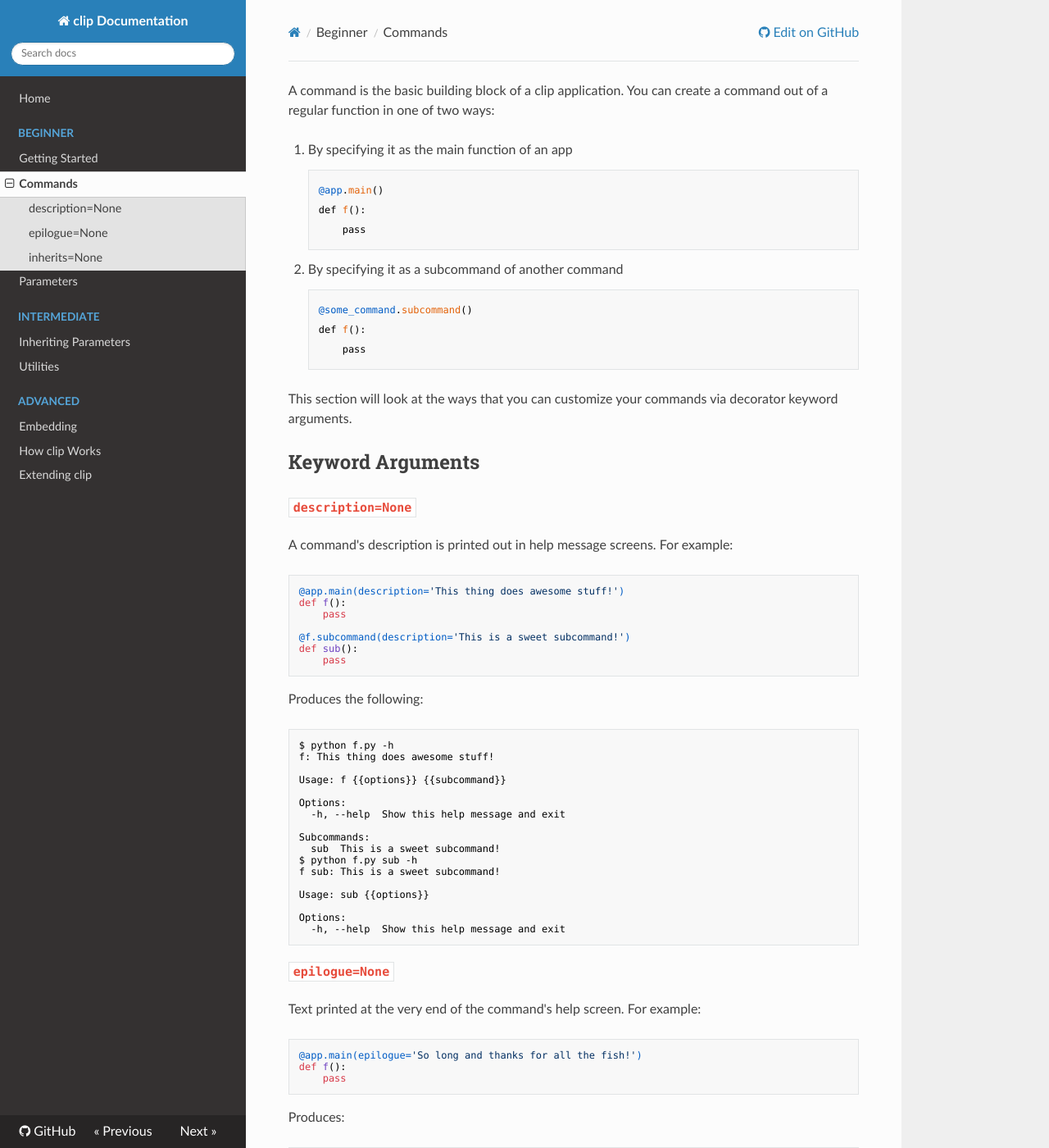
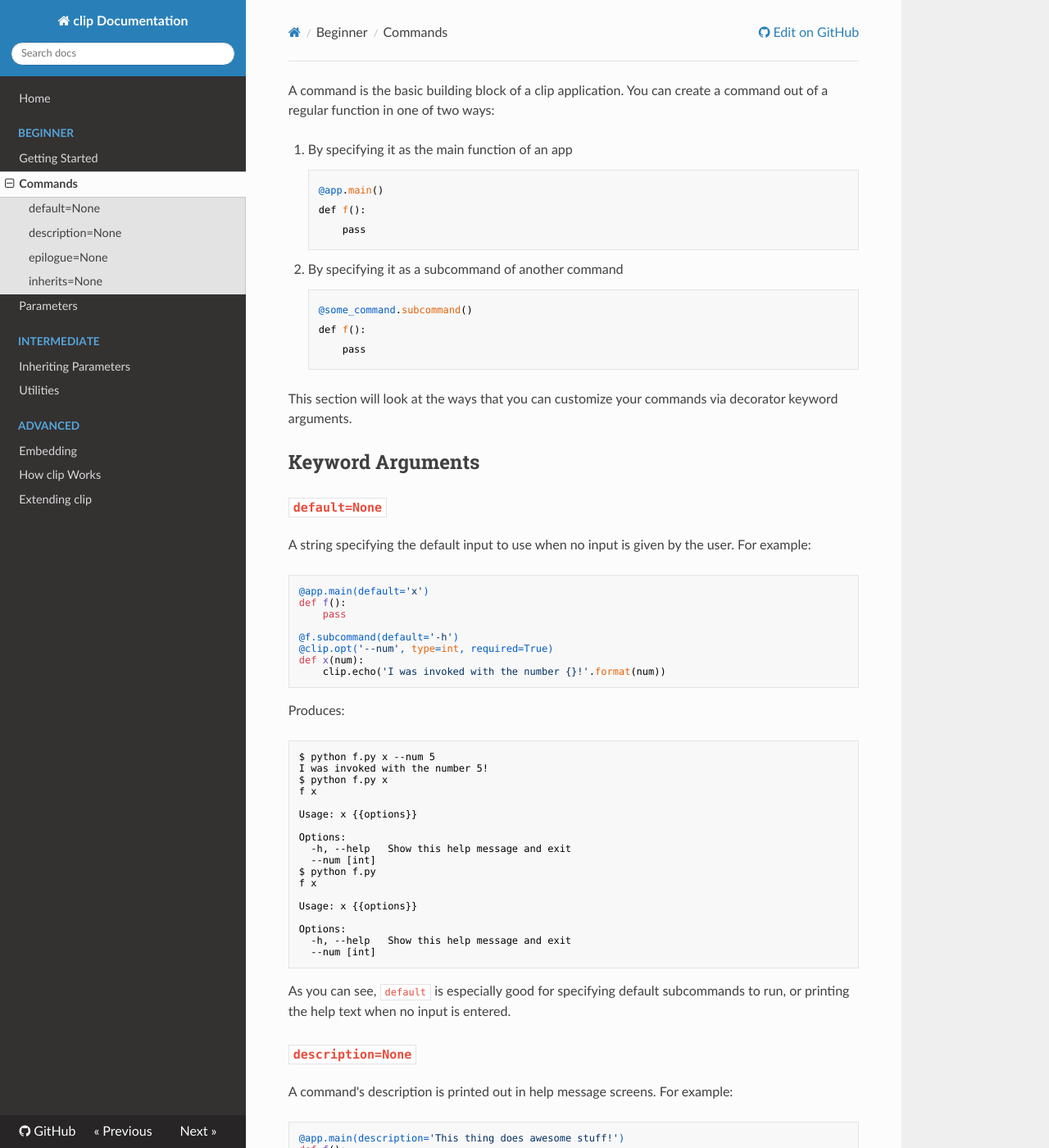
Before and after one commit to willyg302/clip.py, an MkDocs documentation site: the page built from docs/commands.md, in a window 1280 px wide and 1400 px high. Shown: the whole window at 82% size. Built offline with MkDocs 1.6.1, drawn with Linux system fonts in a browser that asks for light colours; nearby versions of some CDN libraries; old or Windows-style settings are respelled for this version of MkDocs.

Commit message:
Adding command default parameter, resolves #7

````diff
--- a/clip.py
+++ b/clip.py
@@ -397,10 +397,11 @@ def command(name=None, **attrs):
 
 class Command(object):
 
-	def __init__(self, name, callback, params, parent=None, description=None, epilogue=None, inherits=None):
+	def __init__(self, name, callback, params, parent=None, default=None, description=None, epilogue=None, inherits=None):
 		self._name = name
 		self._callback = callback
 		self._parent = parent
+		self._default = default
 		self._description = description
 		self._epilogue = epilogue
 
@@ -456,6 +457,9 @@ class Command(object):
 
 	def parse(self, tokens):
 		parsed = {}
+
+		if not tokens and self._default is not None:
+			tokens = self._default.split()
 
 		# Pass 1: Forward - fill out parameter values based on input string
 		while tokens:
--- a/docs/commands.md
+++ b/docs/commands.md
@@ -15,6 +15,46 @@ A command is the basic building block of a clip application. You can create a co
 This section will look at the ways that you can customize your commands via decorator keyword arguments.
 
 ## Keyword Arguments
+
+### `default=None`
+
+A string specifying the default input to use when no input is given by the user. For example:
+
+```python
+@app.main(default='x')
+def f():
+	pass
+
+@f.subcommand(default='-h')
+@clip.opt('--num', type=int, required=True)
+def x(num):
+	clip.echo('I was invoked with the number {}!'.format(num))
+```
+
+Produces:
+
+```diff
+$ python f.py x --num 5
+I was invoked with the number 5!
+$ python f.py x
+f x
+
+Usage: x {{options}}
+
+Options:
+  -h, --help   Show this help message and exit
+  --num [int]
+$ python f.py
+f x
+
+Usage: x {{options}}
+
+Options:
+  -h, --help   Show this help message and exit
+  --num [int]
+```
+
+As you can see, `default` is especially good for specifying default subcommands to run, or printing the help text when no input is entered.
 
 ### `description=None`
 
````
Also changed, not shown: 2 other files.
